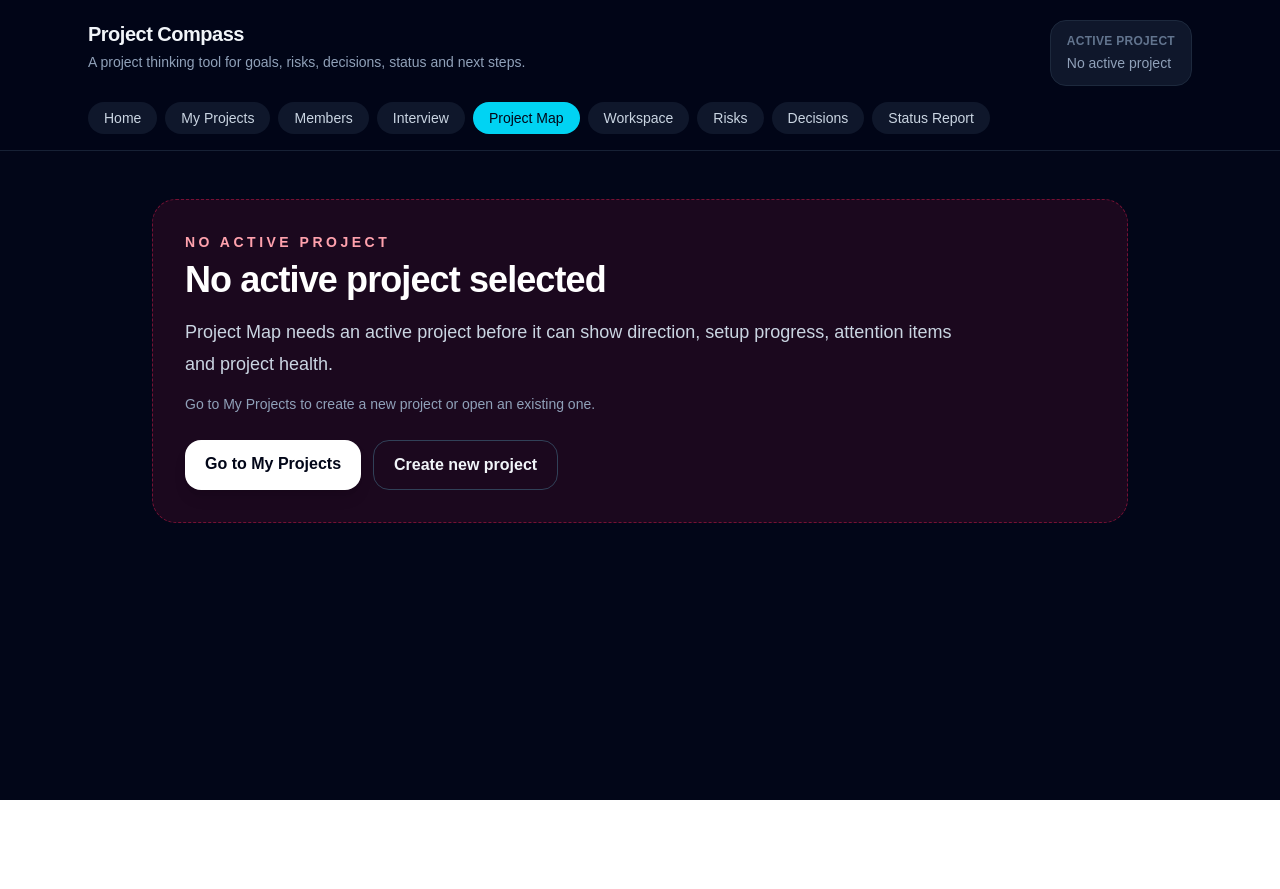
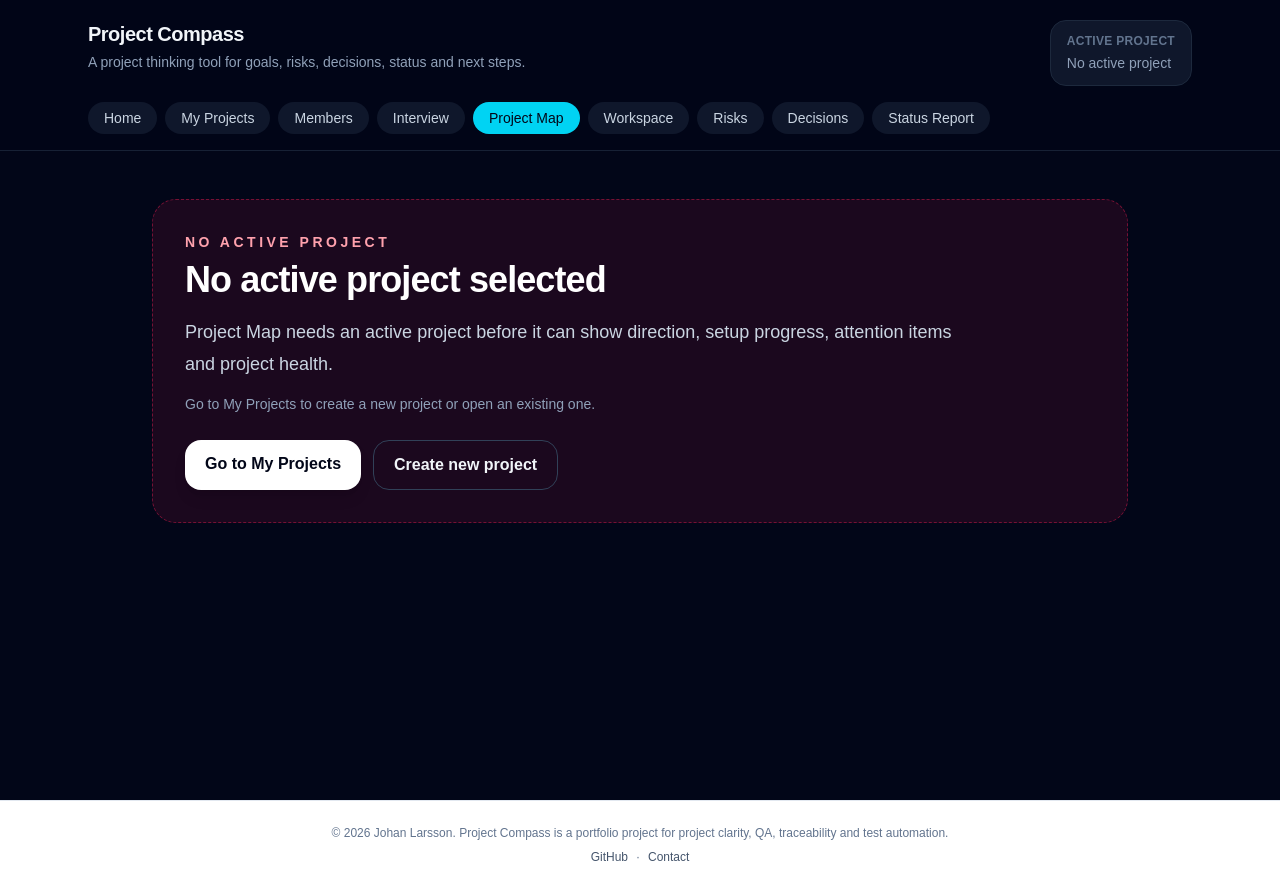
Before and after one commit to Zion8a/project-compass, a Next.js app: page /project-map in a window 1280 px wide. Before the commit the page ends 800 px from the top, so only its background shows below. Built offline with nearby package versions, Linux system fonts and the light colour scheme.

Commit message:
Add app footer with portfolio links

```diff
--- a/src/app/layout.tsx
+++ b/src/app/layout.tsx
@@ -13,8 +13,9 @@ const geistMono = Geist_Mono({
 });
 
 export const metadata: Metadata = {
-  title: "Create Next App",
-  description: "Generated by create next app",
+  title: "Project Compass",
+  description:
+    "A portfolio project for project clarity, QA, traceability and test automation.",
 };
 
 export default function RootLayout({
@@ -27,7 +28,33 @@ export default function RootLayout({
       lang="en"
       className={`${geistSans.variable} ${geistMono.variable} h-full antialiased`}
     >
-      <body className="min-h-full flex flex-col">{children}</body>
+      <body className="min-h-full flex flex-col">
+        <main className="flex-1">{children}</main>
+
+        <footer className="border-t border-slate-200 bg-white px-6 py-6 text-center text-xs text-slate-500">
+          <p>
+            © 2026 Johan Larsson. Project Compass is a portfolio project for
+            project clarity, QA, traceability and test automation.
+          </p>
+          <p className="mt-2">
+            <a
+              href="https://github.com/Zion8a/project-compass"
+              className="font-medium text-slate-600 underline-offset-4 hover:text-slate-900 hover:underline"
+              target="_blank"
+              rel="noreferrer"
+            >
+              GitHub
+            </a>
+            <span className="mx-2">·</span>
+            <a
+              href="mailto:johan@bergochhav.nu"
+              className="font-medium text-slate-600 underline-offset-4 hover:text-slate-900 hover:underline"
+            >
+              Contact
+            </a>
+          </p>
+        </footer>
+      </body>
     </html>
   );
 }
```
